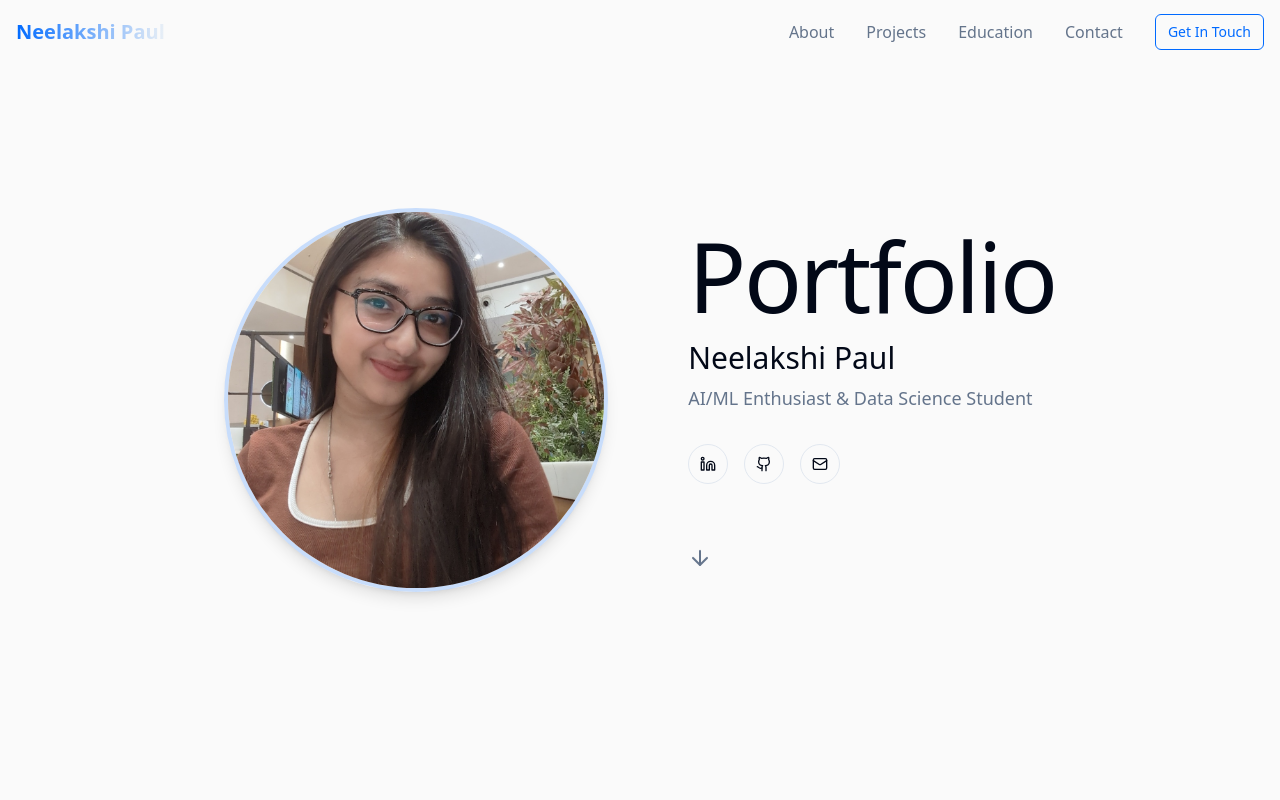
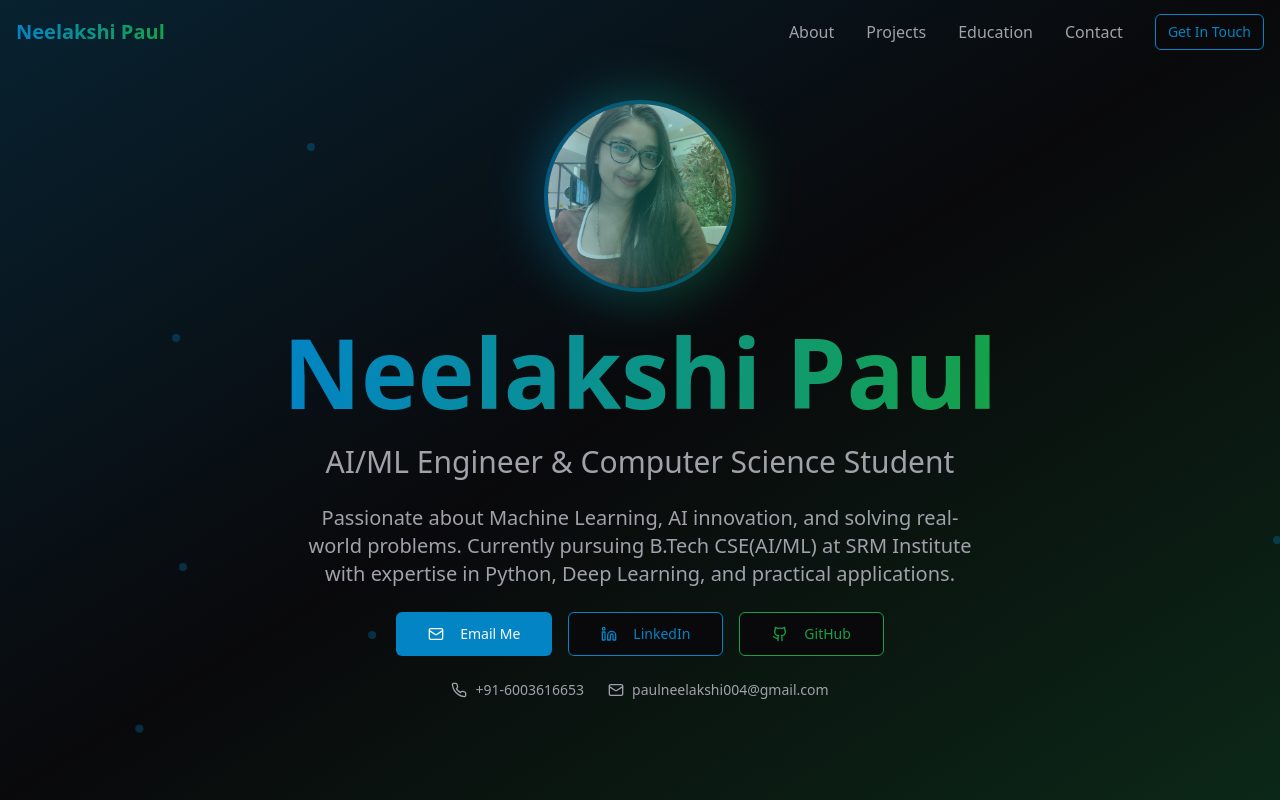
Before and after one commit to Neelakshi08/neelakshi-portfolio, a React (Vite) app: page / in a window 1280 px wide. Shown: the top 800 px of the page. Built offline with nearby package versions, Linux system fonts and the light colour scheme.

Commit message:
Reverted to commit 334a62a1542ec3965627afc762595fe3da978388

```diff
--- a/src/components/portfolio/Hero.tsx
+++ b/src/components/portfolio/Hero.tsx
@@ -1,61 +1,105 @@
 import { Button } from "@/components/ui/button";
-import { ArrowDown, Github, Linkedin, Mail } from "lucide-react";
+import { Github, Linkedin, Mail, Phone } from "lucide-react";
 
 const Hero = () => {
   return (
-    <section className="min-h-screen flex items-center justify-center bg-background px-4">
-      <div className="container mx-auto">
-        <div className="flex flex-col lg:flex-row items-center justify-center gap-12 lg:gap-20">
+    <section className="min-h-screen flex items-center justify-center relative overflow-hidden bg-background">
+      {/* Background gradient */}
+      <div className="absolute inset-0 bg-gradient-to-br from-primary/20 via-background to-accent/20" />
+
+      {/* Floating particles effect */}
+      <div className="absolute inset-0 overflow-hidden">
+        {[...Array(6)].map((_, i) => (
+          <div
+            key={i}
+            className="absolute w-2 h-2 bg-primary/30 rounded-full animate-float"
+            style={{
+              left: `${Math.random() * 100}%`,
+              top: `${Math.random() * 100}%`,
+              animationDelay: `${i * 2}s`,
+              animationDuration: `${6 + Math.random() * 4}s`,
+            }}
+          />
+        ))}
+      </div>
+
+      <div className="container mx-auto px-4 z-10 text-center">
+        <div className="flex flex-col items-center space-y-8">
           {/* Profile Image */}
           <div className="relative">
-            <div className="w-80 h-80 lg:w-96 lg:h-96 rounded-full overflow-hidden border-4 border-primary/20 shadow-lg">
+            <div className="w-48 h-48 rounded-full overflow-hidden border-4 border-primary/50 shadow-[var(--glow)] transform hover:scale-105 transition-transform duration-300">
               <img
                 src="/lovable-uploads/ab5d6e4c-18a4-4e4c-8e21-059eac643ebb.png"
                 alt="Neelakshi Paul"
                 className="w-full h-full object-cover"
               />
             </div>
+            <div className="absolute -inset-2 rounded-full bg-gradient-to-r from-primary to-accent opacity-30 blur-xl animate-pulse" />
           </div>
 
-          {/* Content */}
-          <div className="text-center lg:text-left space-y-8 max-w-2xl">
-            <div className="space-y-4">
-              <h1 className="text-6xl lg:text-8xl font-light text-foreground tracking-tight">
-                Portfolio
-              </h1>
-              <div className="space-y-2">
-                <h2 className="text-2xl lg:text-3xl font-medium text-foreground">
-                  Neelakshi Paul
-                </h2>
-                <p className="text-lg text-muted-foreground">
-                  AI/ML Enthusiast & Data Science Student
-                </p>
-              </div>
-            </div>
+          {/* Text Content */}
+          <div className="space-y-6 max-w-4xl">
+            <h1 className="text-6xl md:text-8xl font-bold bg-gradient-to-r from-primary to-accent bg-clip-text text-transparent animate-fade-in">
+              Neelakshi Paul
+            </h1>
 
-            {/* Social Links */}
-            <div className="flex justify-center lg:justify-start gap-4">
-              <Button variant="outline" size="icon" asChild className="rounded-full">
-                <a href="https://linkedin.com/in/neelakshi-paul-bab4722b3/" target="_blank" rel="noopener noreferrer">
-                  <Linkedin className="h-5 w-5" />
+            <h2 className="text-2xl md:text-3xl text-muted-foreground font-medium">
+              AI/ML Engineer & Computer Science Student
+            </h2>
+
+            <p className="text-lg md:text-xl text-muted-foreground max-w-2xl mx-auto leading-relaxed">
+              Passionate about Machine Learning, AI innovation, and solving real-world problems.
+              Currently pursuing B.Tech CSE(AI/ML) at SRM Institute with expertise in Python, Deep Learning, and practical applications.
+            </p>
+
+            {/* Contact Buttons */}
+            <div className="flex flex-wrap justify-center gap-4">
+              <Button
+                variant="default"
+                size="lg"
+                className="bg-primary hover:bg-primary/90 text-primary-foreground"
+                asChild
+              >
+                <a href="mailto:paulneelakshi004@gmail.com">
+                  <Mail className="mr-2 h-5 w-5" />
+                  Email Me
                 </a>
               </Button>
-              <Button variant="outline" size="icon" asChild className="rounded-full">
-                <a href="https://github.com/Neelakshi08" target="_blank" rel="noopener noreferrer">
-                  <Github className="h-5 w-5" />
+
+              <Button
+                variant="outline"
+                size="lg"
+                className="border-primary text-primary hover:bg-primary hover:text-primary-foreground"
+                asChild
+              >
+                <a href="https://linkedin.com/in/neelakshi-paul-bab4722b3" target="_blank" rel="noopener noreferrer">
+                  <Linkedin className="mr-2 h-5 w-5" />
+                  LinkedIn
                 </a>
               </Button>
-              <Button variant="outline" size="icon" asChild className="rounded-full">
-                <a href="mailto:paulneelakshi004@gmail.com">
-                  <Mail className="h-5 w-5" />
+
+              <Button
+                variant="outline"
+                size="lg"
+                className="border-accent text-accent hover:bg-accent hover:text-accent-foreground"
+                asChild
+              >
+                <a href="https://github.com/Neelakshi08" target="_blank" rel="noopener noreferrer">
+                  <Github className="mr-2 h-5 w-5" />
+                  GitHub
                 </a>
               </Button>
             </div>
 
-            {/* Scroll Indicator */}
-            <div className="flex justify-center lg:justify-start pt-8">
-              <div className="animate-bounce">
-                <ArrowDown className="h-6 w-6 text-muted-foreground" />
+            {/* Contact Info */}
+            <div className="flex flex-wrap justify-center gap-6 text-sm text-muted-foreground">
+              <div className="flex items-center gap-2">
+                <Phone className="h-4 w-4" />
+                +91-6003616653
+              </div>
+              <div className="flex items-center gap-2">
+                <Mail className="h-4 w-4" />
+                paulneelakshi004@gmail.com
               </div>
             </div>
           </div>
--- a/src/index.css
+++ b/src/index.css
@@ -8,41 +8,41 @@ All colors MUST be HSL.
 
 @layer base {
   :root {
-    --background: 0 0% 98%;
-    --foreground: 222 84% 4.9%;
+    --background: 240 10% 3.9%;
+    --foreground: 0 0% 98%;
 
-    --card: 0 0% 100%;
-    --card-foreground: 222 84% 4.9%;
+    --card: 240 10% 3.9%;
+    --card-foreground: 0 0% 98%;
 
-    --popover: 0 0% 100%;
-    --popover-foreground: 222 84% 4.9%;
+    --popover: 240 10% 3.9%;
+    --popover-foreground: 0 0% 98%;
 
-    --primary: 215 100% 50%;
-    --primary-foreground: 210 40% 98%;
+    --primary: 200 98% 39%;
+    --primary-foreground: 0 0% 98%;
 
-    --secondary: 210 40% 96%;
-    --secondary-foreground: 222.2 84% 4.9%;
+    --secondary: 240 3.7% 15.9%;
+    --secondary-foreground: 0 0% 98%;
 
-    --muted: 210 40% 96%;
-    --muted-foreground: 215.4 16.3% 46.9%;
+    --muted: 240 3.7% 15.9%;
+    --muted-foreground: 240 5% 64.9%;
 
-    --accent: 210 40% 94%;
-    --accent-foreground: 222.2 84% 4.9%;
+    --accent: 142 76% 36%;
+    --accent-foreground: 0 0% 98%;
 
     --destructive: 0 84.2% 60.2%;
-    --destructive-foreground: 210 40% 98%;
+    --destructive-foreground: 0 0% 98%;
 
-    --border: 214.3 31.8% 91.4%;
-    --input: 214.3 31.8% 91.4%;
-    --ring: 215 100% 50%;
+    --border: 240 3.7% 15.9%;
+    --input: 240 3.7% 15.9%;
+    --ring: 200 98% 39%;
 
     --radius: 0.5rem;
 
     /* Portfolio specific colors */
-    --gradient-primary: linear-gradient(135deg, hsl(215 100% 50%), hsl(210 100% 60%));
-    --gradient-card: linear-gradient(135deg, hsl(0 0% 100%), hsl(210 40% 98%));
-    --glow: 0 4px 20px hsl(215 100% 50% / 0.15);
-    --text-glow: 0 2px 10px hsl(215 100% 50% / 0.2);
+    --gradient-primary: linear-gradient(135deg, hsl(200 98% 39%), hsl(142 76% 36%));
+    --gradient-card: linear-gradient(135deg, hsl(240 3.7% 15.9%), hsl(240 5% 20%));
+    --glow: 0 0 50px hsl(200 98% 39% / 0.3);
+    --text-glow: 0 0 20px hsl(200 98% 39% / 0.5);
 
     --sidebar-background: 0 0% 98%;
 
```
